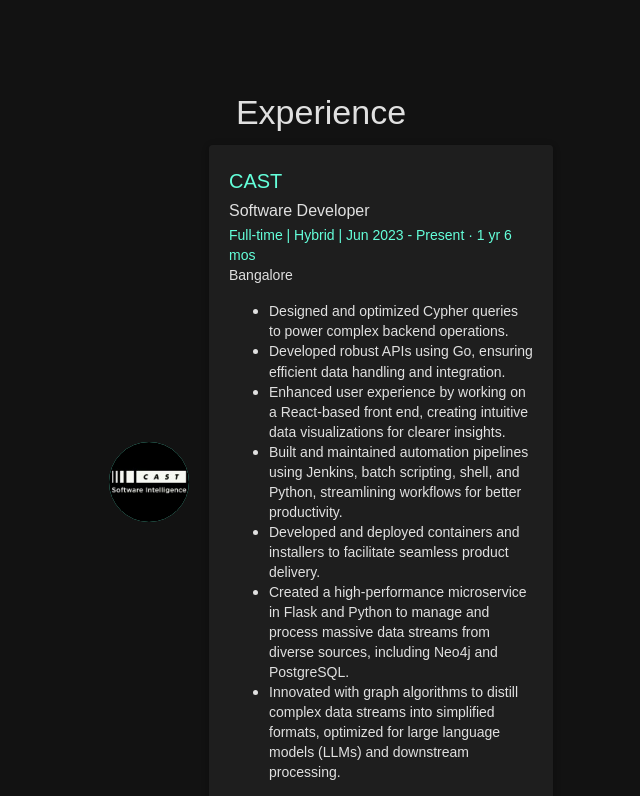
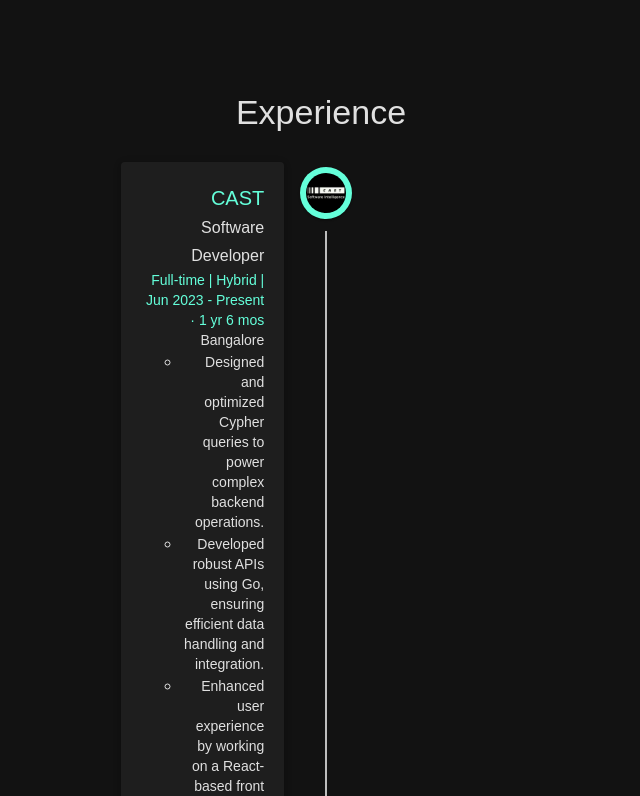
Before and after one commit to satya-sudo/portfolio, a React (Create React App) app: page / in a window 1280 px wide. Shown: the part 984-1780 px from the top of the page, without its empty margins (439-1079 px from the left). Built offline with nearby package versions, Linux system fonts and the light colour scheme.

Commit message:
Add timeline component

```diff
--- a/package.json
+++ b/package.json
@@ -6,6 +6,7 @@
     "@emotion/react": "^11.13.3",
     "@emotion/styled": "^11.13.0",
     "@mui/icons-material": "^6.1.7",
+    "@mui/lab": "^6.0.0-beta.16",
     "@mui/material": "^6.1.7",
     "@testing-library/jest-dom": "^5.17.0",
     "@testing-library/react": "^13.4.0",
--- a/src/App.js
+++ b/src/App.js
@@ -1,4 +1,4 @@
-import React from 'react';
+import React, {useState} from 'react';
 import Sidebar from './components/Sidebar';
 import AboutMe from './components/AboutMe';
 import Skills from './components/Skills';
@@ -8,10 +8,11 @@
 
 const App = () => {
   const drawerWidth = 240;
+  const [selected, setSelected] = useState('About Me')
 
   return (
     <div style={{ display: 'flex' }}>
-      <Sidebar />
+      <Sidebar selected={selected} setSelected={setSelected} />
       <main style={{ margin:"0px 240px 0px 240px", padding: '20px', flexGrow: 1 }}>
         <AboutMe />
         <Experience />
--- a/src/components/Experience.js
+++ b/src/components/Experience.js
@@ -3,11 +3,18 @@
   Box,
   Typography,
   Avatar,
-  Grid,
   Paper,
   ThemeProvider,
   createTheme,
 } from "@mui/material";
+import {
+  Timeline,
+  TimelineItem,
+  TimelineSeparator,
+  TimelineDot,
+  TimelineConnector,
+  TimelineContent,
+} from "@mui/lab";
 
 export const darkTheme = {
   background: "#121212",
@@ -27,9 +34,6 @@
     primary: {
       main: darkTheme.accent,
     },
-    // secondary: {
-    //     secondary: darkTheme.secondary,
-    // }
   },
   typography: {
     fontFamily: "Arial, sans-serif",
@@ -128,35 +132,26 @@
         <Typography variant="h4" align="center" gutterBottom>
           Experience
         </Typography>
-          <Grid container spacing={3}>
+        <Timeline position="alternate-reverse">
           {experiences.map((exp, index) => (
-              <Grid
-                key={index}
-                item
-                xs={12}
-                sx={{
-                  display: "flex",
-                  flexDirection: index % 2 === 0 ? "row" : "row-reverse",
-                  alignItems: "center",
-                }}
-              >
+            <TimelineItem key={index}>
+              <TimelineSeparator>
+                <TimelineDot color="primary">
                   <Avatar
                     src={exp.logo}
                     alt={`${exp.company} Logo`}
-                  sx={{
-                    width: 80,
-                    height: 80,
-                    margin: "0 20px",
-                    backgroundColor: theme.palette.primary.main,
-                  }}
+                    sx={{ width: 40, height: 40 }}
                   />
+                </TimelineDot>
+                {index < experiences.length - 1 && <TimelineConnector />}
+              </TimelineSeparator>
+              <TimelineContent>
                 <Paper
                   elevation={3}
                   sx={{
                     backgroundColor: darkTheme.secondary,
                     color: darkTheme.text,
                     padding: "20px",
-                    flex: 1,
                   }}
                 >
                   <Typography variant="h6" color={theme.palette.primary.main}>
@@ -166,9 +161,7 @@
                   <Typography variant="body2" color={theme.palette.primary.main}>
                     {exp.type} | {exp.duration}
                   </Typography>
-                  <Typography variant="body2" >
-                    {exp.location}
-                  </Typography>
+                  <Typography variant="body2">{exp.location}</Typography>
                   <ul>
                     {exp.details.map((detail, idx) => (
                       <li key={idx}>
@@ -177,9 +170,10 @@
                     ))}
                   </ul>
                 </Paper>
-              </Grid>
+              </TimelineContent>
+            </TimelineItem>
           ))}
-          </Grid>
+        </Timeline>
       </Box>
     </ThemeProvider>
   );
--- a/src/components/Sidebar.js
+++ b/src/components/Sidebar.js
@@ -3,8 +3,9 @@
 import { Link } from 'react-scroll';
 import ResumeDownloadChip from './ResumeDownloadChip';
 
-const Sidebar = () => {
+const Sidebar = (props) => {
   const drawerWidth = 240;
+  const color = (text) => props.selected === text ? '#64ffd':'#e0e0e0';
 
   return (
     <Drawer
@@ -45,9 +46,10 @@
         {['About Me', 'Experience', 'Projects', 'Skills', 'Connect'].map((text) => (
           <ListItem
             button
+            onClick={()=>props.setSelected(text)}
             key={text}
             sx={{
-              color: '#e0e0e0',
+              color: ()=> color(text),
               '&:hover': {
                 color: '#64ffda',
               },
@@ -65,7 +67,7 @@
                 display: 'block',
               }}
             >
-              <ListItemText primary={text} />
+              <ListItemText primary={text}   onClick={()=>props.setSelected(text)} />
             </Link>
           </ListItem>
         ))}
```
Also changed, not shown: 1 other file (tests, documents, lock files or other folders). Lines whose indentation alone changed are shown as unchanged.
